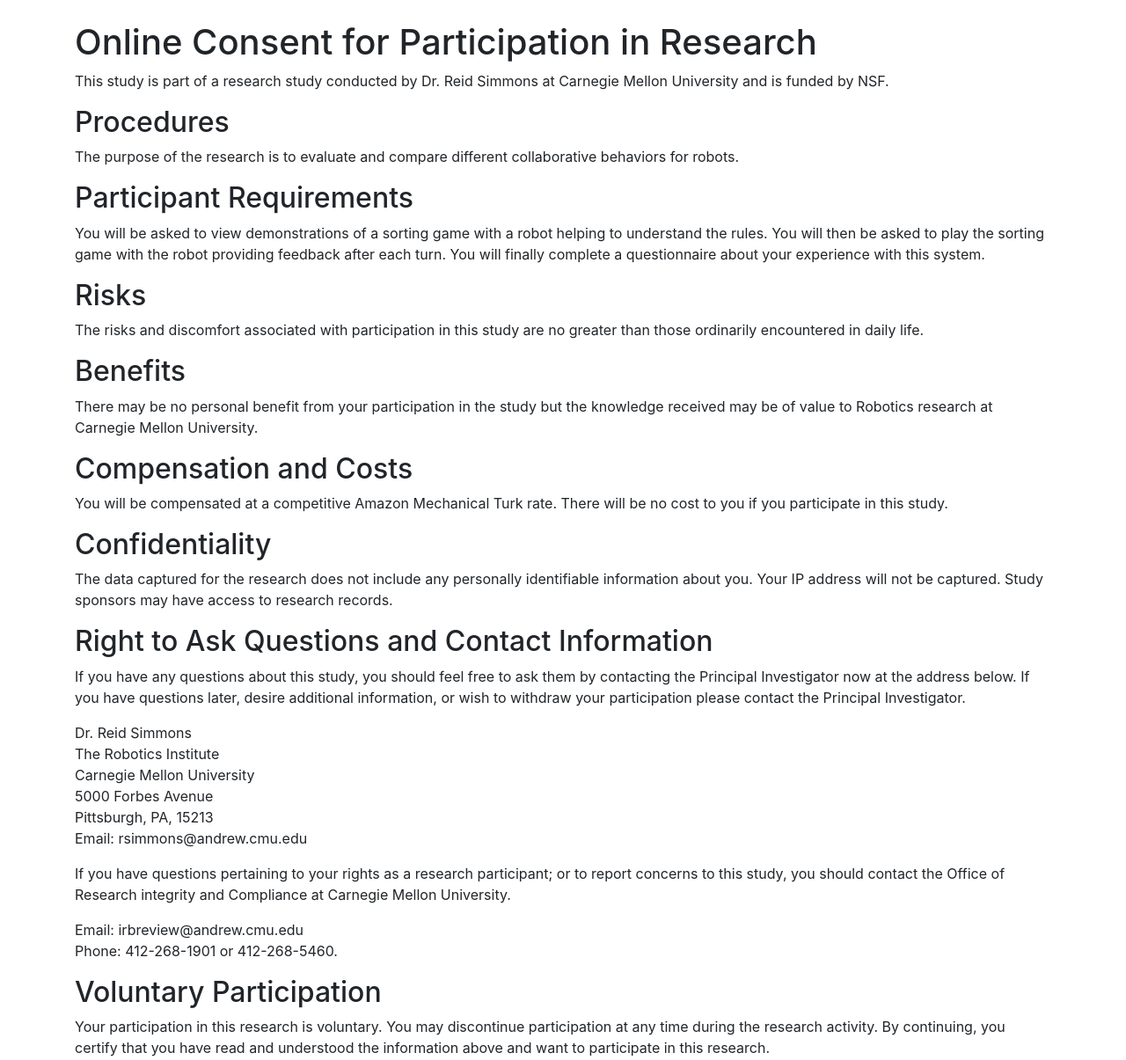
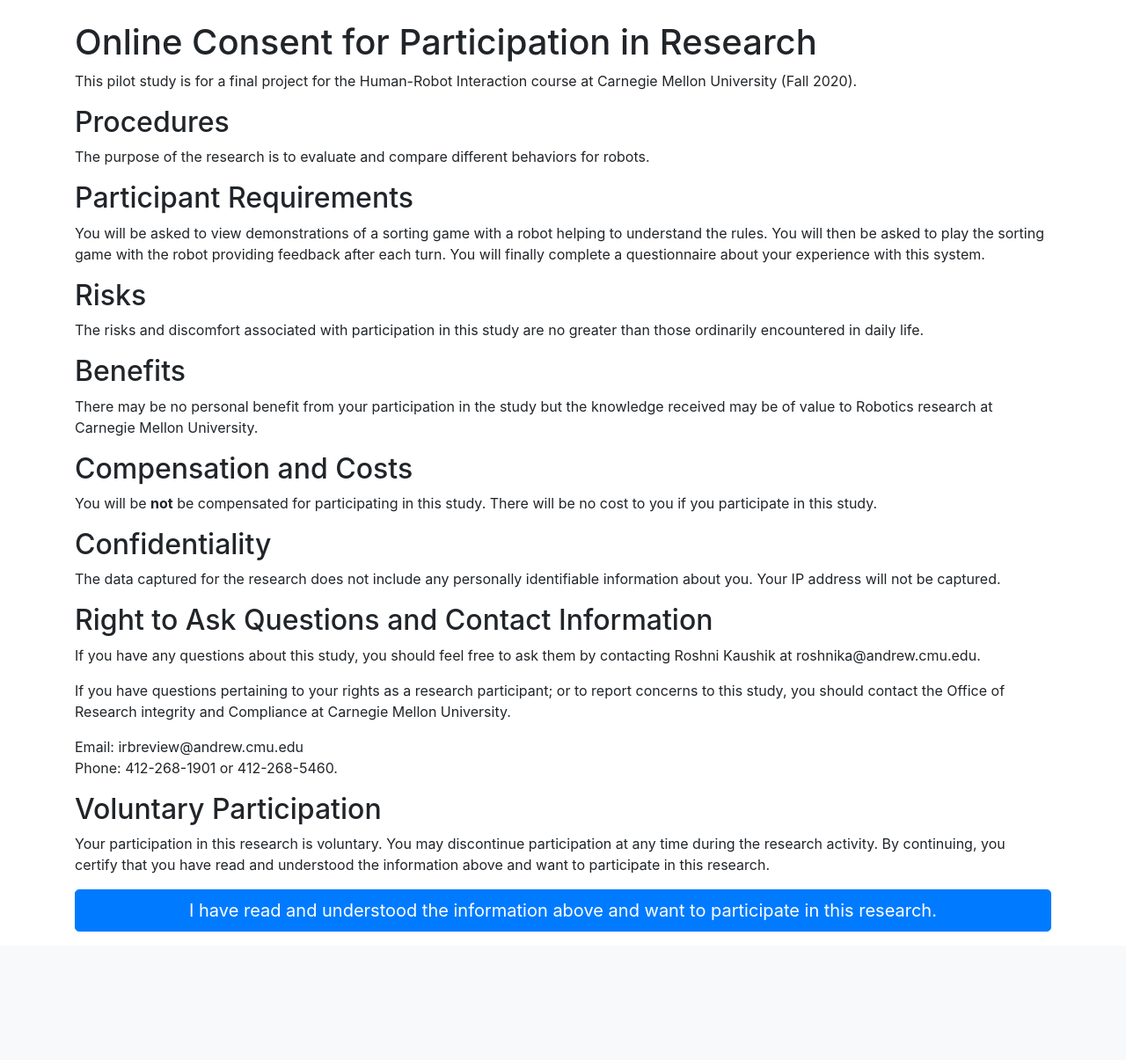
Before and after one commit to roshk99/robot-teaches-game, a Flask app: page /consent in a window 1280 px wide. Shown: the part 56-1261 px from the top of the page at 88% size. After the commit the page ends 1115 px from the top, so only its background shows below. Run offline with Flask 2, Linux system fonts and the light colour scheme; the visitor is signed in with stand-in values (Sample User, id 1); data comes from the database, SQL or seed files in the repository; some libraries are stand-ins or nearby versions.

Commit message:
Updated consent form

```diff
--- a/app/templates/consent.html
+++ b/app/templates/consent.html
@@ -1,11 +1,11 @@
 {% extends "base.html" %} {% block content %}
 <h1>Online Consent for Participation in Research</h1>
 
-<p>This study is part of a research study conducted by Dr. Reid Simmons at Carnegie Mellon University and is funded by NSF.</p>
+<p>This pilot study is for a final project for the Human-Robot Interaction course at Carnegie Mellon University (Fall 2020).</p>
 
 <h2>Procedures</h2>
 
-<p>The purpose of the research is to evaluate and compare different collaborative behaviors for robots.</p>
+<p>The purpose of the research is to evaluate and compare different behaviors for robots.</p>
 
 <h2>Participant Requirements</h2>
 
@@ -22,19 +22,15 @@
 
 <h2>Compensation and Costs</h2>
 
-<p>You will be compensated at a competitive Amazon Mechanical Turk rate. There will be no cost to you if you participate in this study.</p>
+<p>You will be <b>not</b> be compensated for participating in this study. There will be no cost to you if you participate in this study.</p>
 
 <h2>Confidentiality</h2>
 
-<p>The data captured for the research does not include any personally identifiable information about you. Your IP address will not be captured. Study sponsors may have access to research records.</p>
+<p>The data captured for the research does not include any personally identifiable information about you. Your IP address will not be captured.</p>
 
 <h2>Right to Ask Questions and Contact Information</h2>
 
-<p>If you have any questions about this study, you should feel free to ask them by contacting the Principal Investigator now at the address below. If you have questions later, desire additional information, or wish to withdraw your participation please contact
-    the Principal Investigator.</p>
-
-<p>Dr. Reid Simmons<br> The Robotics Institute<br> Carnegie Mellon University<br> 5000 Forbes Avenue<br> Pittsburgh, PA, 15213<br> Email: rsimmons@andrew.cmu.edu
-</p>
+<p>If you have any questions about this study, you should feel free to ask them by contacting Roshni Kaushik at roshnika@andrew.cmu.edu.</p>
 
 <p>If you have questions pertaining to your rights as a research participant; or to report concerns to this study, you should contact the Office of Research integrity and Compliance at Carnegie Mellon University.</p>
 
```
